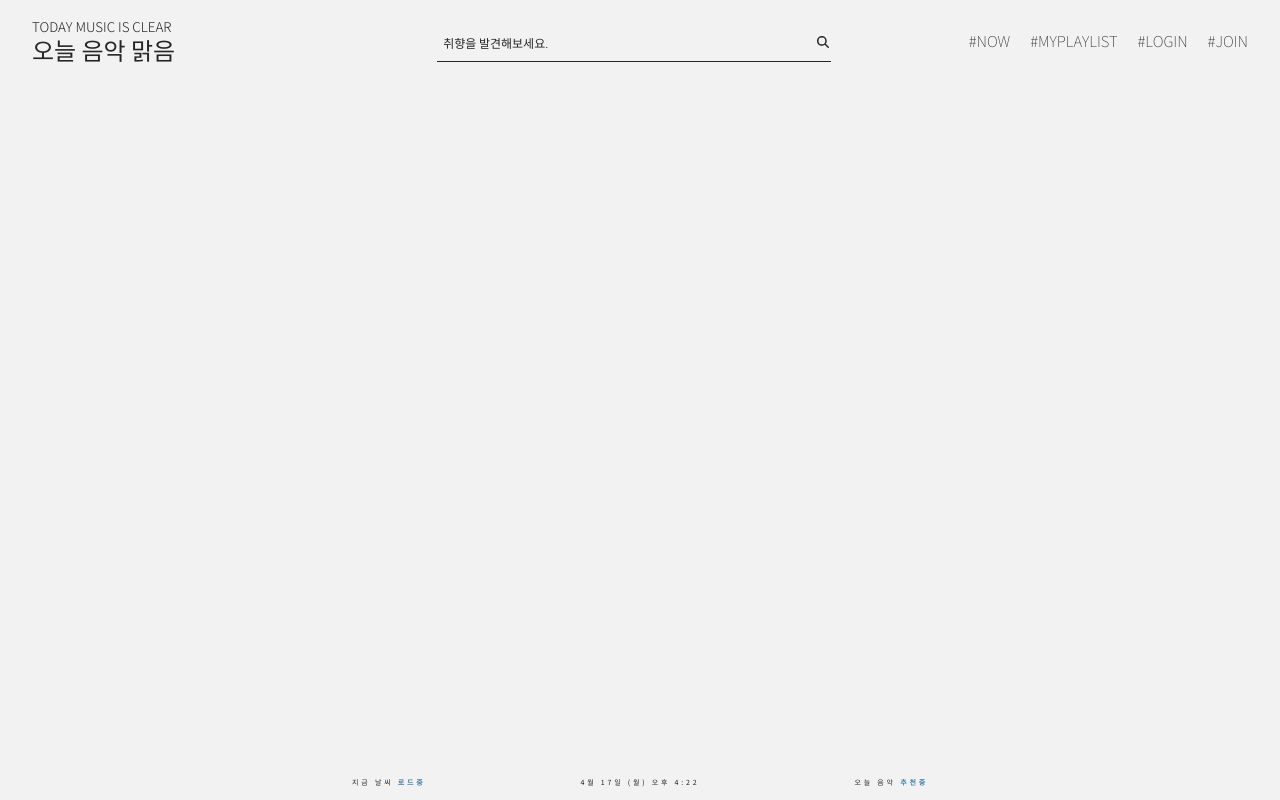
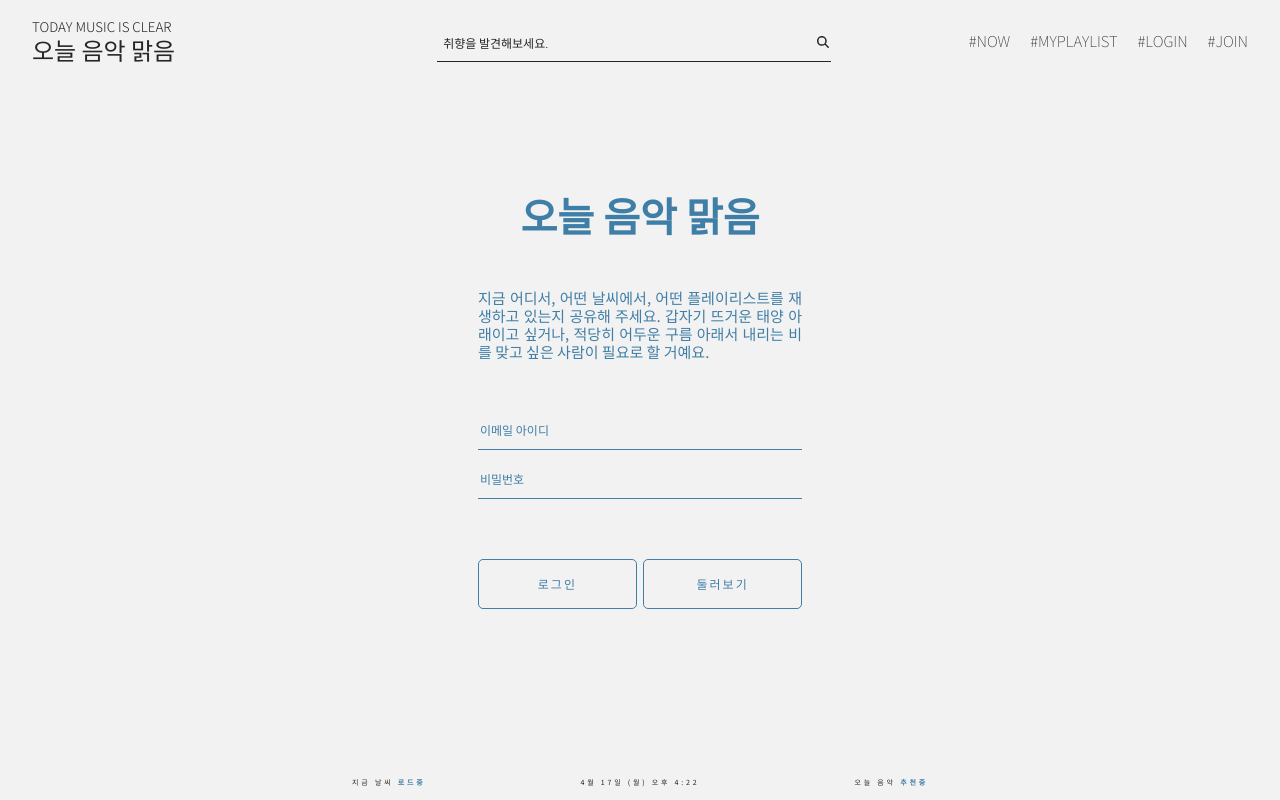
Before and after one commit to e-unicode/ohum, a React (Create React App) app: page /enter in a window 1280 px wide. Built offline with nearby package versions, Linux system fonts and the light colour scheme; no server answers.

Commit message:
Revert "css수정"
This reverts commit f9296aae0dc094101ed6f916f8b45232877f7b46.

```diff
--- a/src/App.js
+++ b/src/App.js
@@ -5,7 +5,7 @@ import { Routes, Route, Outlet } from "react-router-dom";
 import JoinPage from "./Components/JoinPage";
 import PostPage from "./Components/PostPage";
 import SearchPage from "./Components/SearchPage";
-import LoginPage from "./Components/LoginPage";
+import EnterPage from "./Components/EnterPage";
 import MainContent from "./Components/MainContent";
 import Header from "./Components/Header";
 import Footer from "./Components/Footer";
@@ -353,7 +353,7 @@ function App() {
             />
           }
         />
-        <Route path="login" element={<LoginPage />} />
+        <Route path="enter" element={<EnterPage />} />
         <Route path="join" element={<JoinPage />} />
         <Route />
       </Route>
--- a/src/Components/LoginPage.js
+++ b/src/Components/EnterPage.js
@@ -3,9 +3,8 @@ import "bootstrap/dist/css/bootstrap.min.css";
 import React, { useState } from "react";
 import { useNavigate } from "react-router-dom";
 
-function LoginPage() {
-  let navigate = useNavigate();
 
+function EnterPage() {
   const [email, setEmail] = useState("");
   const [password, setPassword] = useState("");
   const [userID, setUserId] = useState("");
@@ -90,4 +89,4 @@ function LoginPage() {
   );
 }
 
-export default LoginPage;
+export default EnterPage;
--- a/src/Components/Header.js
+++ b/src/Components/Header.js
@@ -88,7 +88,7 @@ function Header(props) {
                     <a
                       className="header-nav-btn"
                       onClick={() => {
-                        navigate("/login");
+                        navigate("/enter");
                       }}
                     >
                       {userId != null ? "#Logout" : "#Login"}
```
